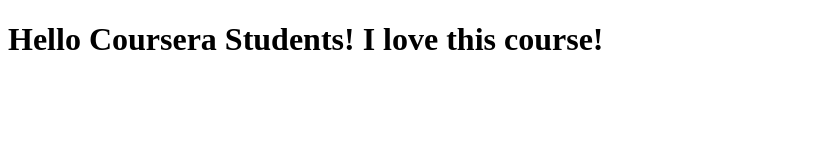
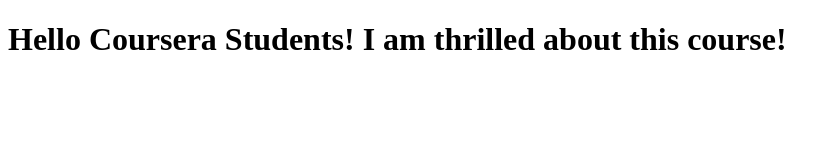
Before and after one commit to hubert2k21/coursera-repo, a plain HTML site: page index.html in a window 1280 px wide. Shown: the whole page, without its empty margins (0-839 px from the left). Drawn offline with Linux system fonts and the light colour scheme.

Commit message:
Latest update of web file.

```diff
--- a/index.html
+++ b/index.html
@@ -5,6 +5,6 @@
         <title>Hello Coursera</title>
     </head>
     <body>
-        <h1>Hello Coursera Students! I love this course!</h1>
+        <h1>Hello Coursera Students! I am thrilled about this course!</h1>
     </body>
 </html>
```
